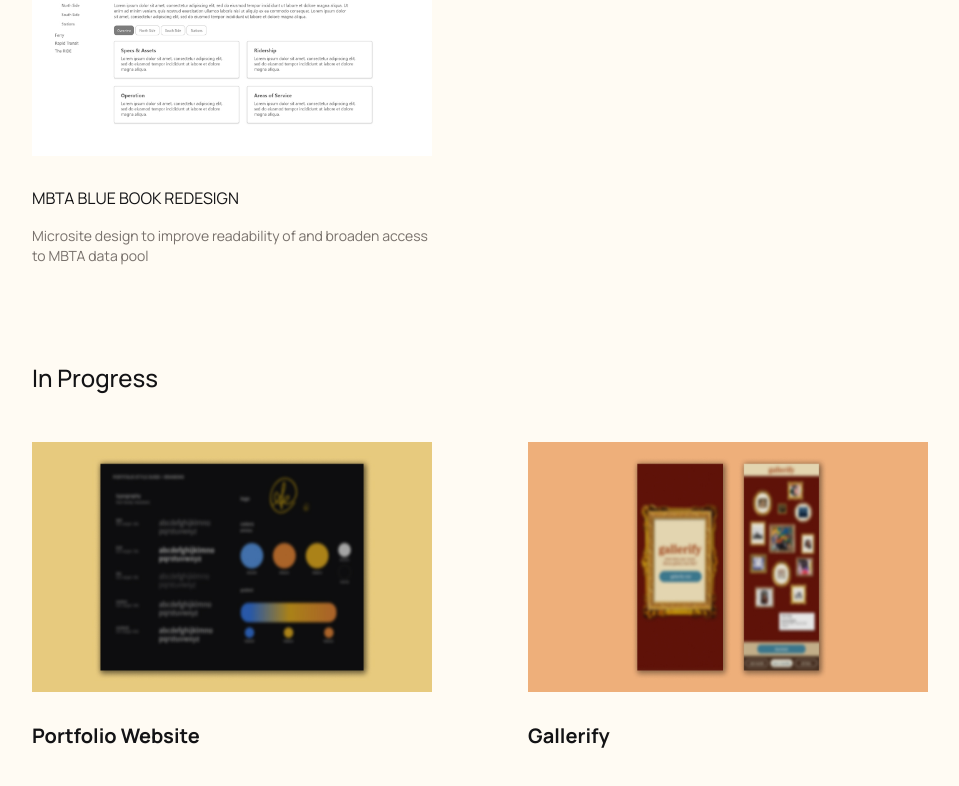
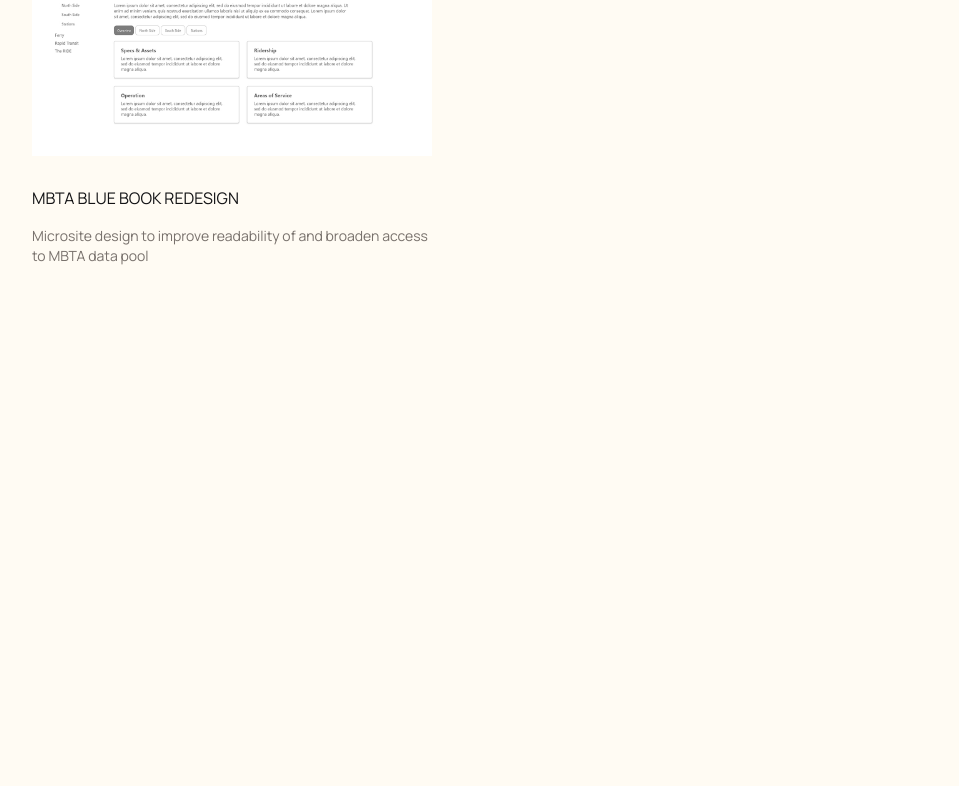
Before and after one commit to aescaba/portfolio, a Next.js app: page /work in a window 1280 px wide. Shown: the part 1230-2016 px from the top of the page, without its empty margins (160-1119 px from the left). After the commit the page ends 1592 px from the top, so only its background shows below. Built offline with nearby package versions, Linux system fonts and the light colour scheme.

Commit message:
removed in progress section from work page

```diff
--- a/pages/work.js
+++ b/pages/work.js
@@ -66,11 +66,11 @@ export default function Work() {
 
       </div>
 
-      <h2 class="text-2xl mb-12 font-medium">In Progress</h2>
+      {/* <h2 class="text-2xl mb-12 font-medium">In Progress</h2> */}
 
-      <div class="grid grid-cols-1 lg:grid-cols-2 gap-14 lg:gap-24 pb-24">
+      {/* <div class="grid grid-cols-1 lg:grid-cols-2 gap-14 lg:gap-24 pb-24"> */}
         {/* portfolio preview */}
-        <div class="">
+        {/* <div class="">
           <div class="mb-4 lg:mb-6">
             <Image alt="Blurred photo preview of portfolio project asset" src={portfolioPreview} placeholder="blur" width={1280} height={800} />
           </div>
@@ -78,10 +78,10 @@ export default function Work() {
           <div class="font-bold text-xl">
             Portfolio Website
           </div>
-        </div>
+        </div> */}
 
                 {/* gallerify preview */}
-                <div class="">
+                {/* <div class="">
           <div class="mb-4 lg:mb-6">
             <Image alt="Blurred photo preview of Gallerify project asset" src={gallerifyPreview} placeholder="blur" width={1280} height={800} />
           </div>
@@ -89,8 +89,8 @@ export default function Work() {
           <div class="font-bold text-xl">
             Gallerify
           </div>
-        </div>
-      </div>
+        </div> */}
+      {/* </div> */}
 
     </div>
   )
```
